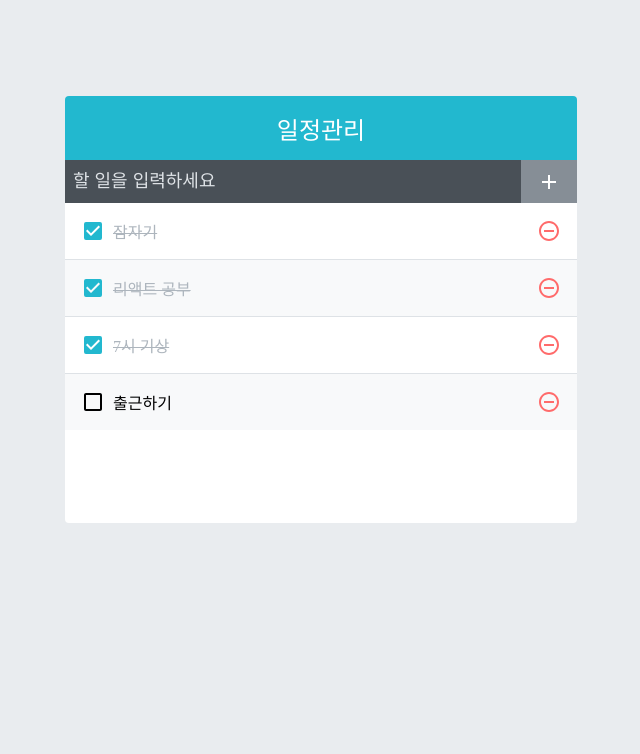
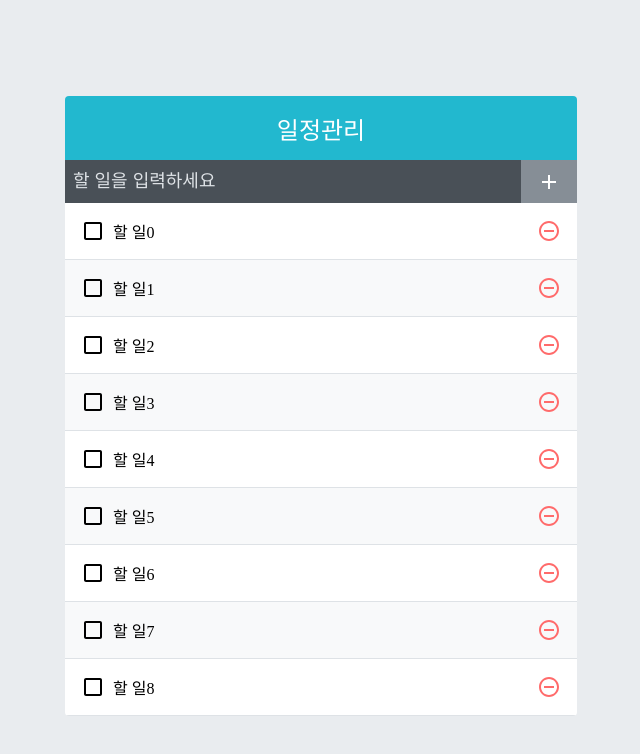
Before and after one commit to Choozii/ReactStudy, a React (Create React App) app: page / in a window 1280 px wide. Shown: the top 754 px of the page, without its empty margins (319-959 px from the left). Built offline with nearby package versions, Linux system fonts and the light colour scheme.

Commit message:
[feat] todolist 렌더링 최적화
- useMemo 적용
- setState 함수형 업데이트로 수정

```diff
--- a/src/App.js
+++ b/src/App.js
@@ -3,27 +3,20 @@
 import TodoInsert from './components/TodoInsert';
 import TodoList from './components/TodoList';
 
+function createBulkTodos(){
+  const array = [];
+  for(let i=0;i<=2500; i++){
+    array.push({
+      id : i,
+      text : `할 일${i}`,
+      checked : false,
+    })
+  }
+  return array;
+}
 const App = () => {
-  const [todos,setTodos] = useState([
-    {
-      id: 1,
-      text: '잠자기',
-      checked: true
-    }, {
-      id: 2,
-      text: '리액트 공부',
-      checked: true
-    }, {
-      id: 3,
-      text: '7시 기상',
-      checked: true
-    }, {
-      id: 4,
-      text: '출근하기',
-      checked: false
-    }
-  ]);
-  const nextId = useRef(5);
+  const [todos,setTodos] = useState(createBulkTodos);
+  const nextId = useRef(2501);
 
   const onInsert = useCallback(text => {
     const todo = {
@@ -31,22 +24,23 @@
       text,
       checked : false
     };
-    setTodos(todos.concat(todo));
+    setTodos(todos => todos.concat(todo));
     nextId.current += 1;
-  }, [todos],);
+  }, [],);
 
   const onRemove = useCallback(
     id => {
-      setTodos(todos.filter(todo => todo.id != id));
+      setTodos(todos => todos.filter(todo => todo.id !== id));
     },
-    [todos],
+    [],
   )
 
   const onToggle = useCallback(
     id => {
-      setTodos(todos.map(todo => todo.id === id ? {...todo, checked : !todo.checked} : todo))
+      setTodos(todos =>
+        todos.map(todo => todo.id === id ? {...todo, checked : !todo.checked} : todo))
     },
-    [todos],
+    [],
   )
   return <TodoTemplate>
     <TodoInsert onInsert={onInsert}/>
--- a/src/components/TodoListItem.js
+++ b/src/components/TodoListItem.js
@@ -22,4 +22,4 @@
 )
 }
 
-export default TodoListItem;
+export default React.memo(TodoListItem);
```
Also changed, not shown: src/components/TodoList.js (+14 -1 lines).
